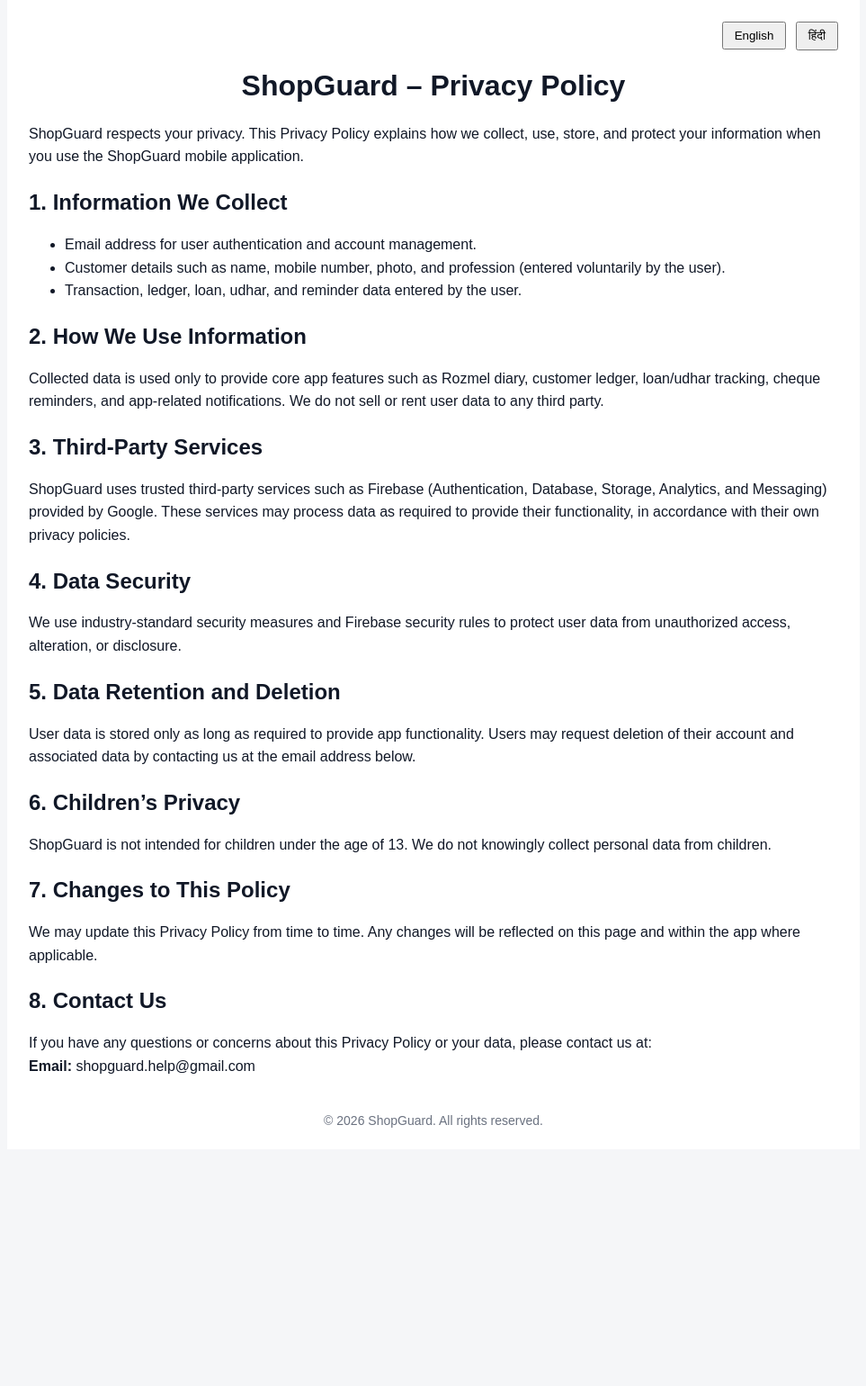
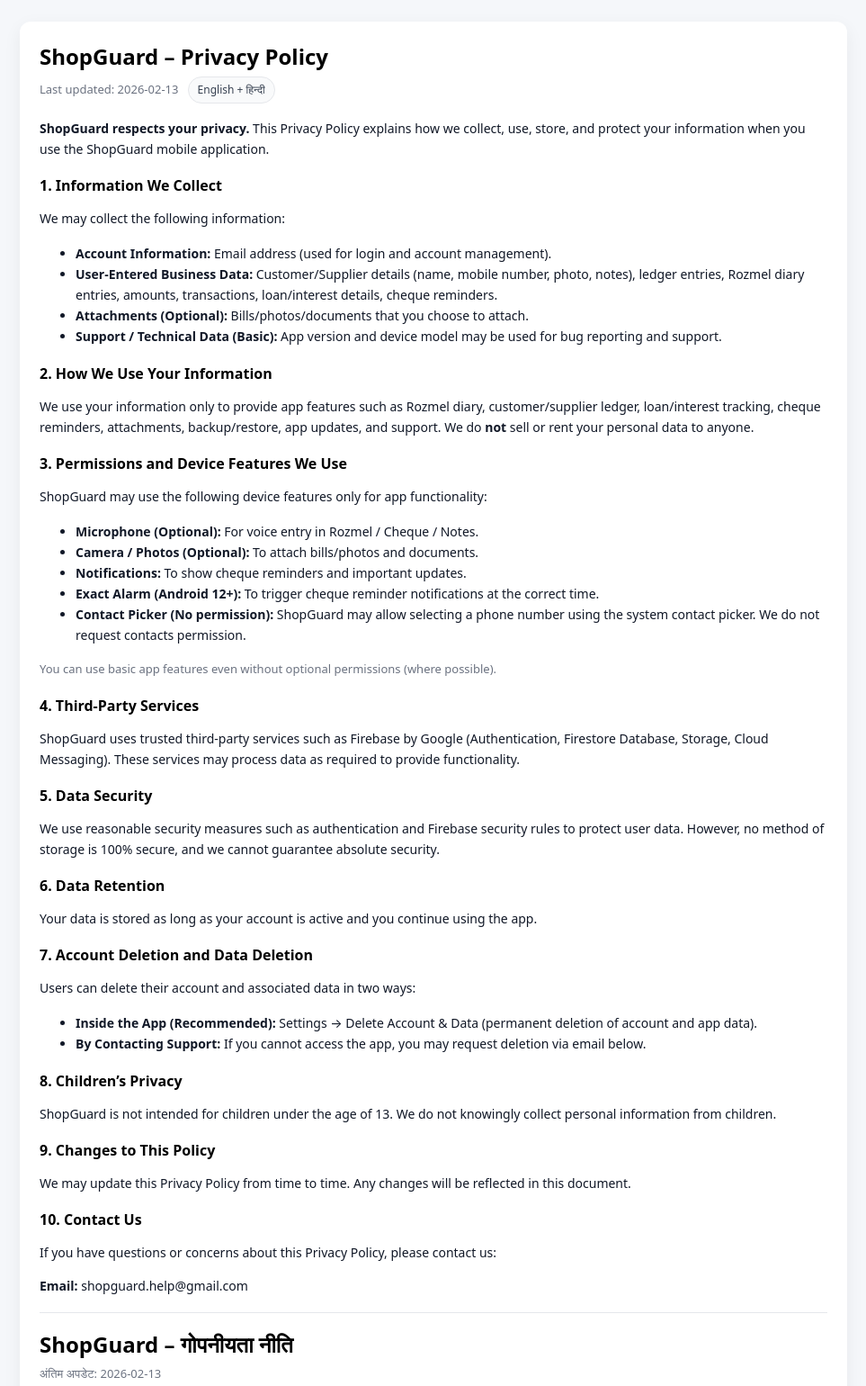
Before and after one commit to ashoklohar97-svg/shopguard-privacy, a plain HTML site: page index.html in a window 1280 px wide. Shown: the top 1540 px of the page at 90% size, without its empty margins (158-1121 px from the left). Before the commit the page ends 1277 px from the top, so only its background shows below. Drawn offline with Linux system fonts and the light colour scheme.

Commit message:
Update index.html

```diff
--- a/index.html
+++ b/index.html
@@ -1,219 +1,134 @@
 <!DOCTYPE html>
 <html lang="en">
 <head>
-    <meta charset="UTF-8">
-    <title>ShopGuard – Privacy Policy</title>
-    <meta name="viewport" content="width=device-width, initial-scale=1.0">
+  <meta charset="utf-8"/>
+  <meta name="viewport" content="width=device-width, initial-scale=1"/>
+  <title>ShopGuard - Privacy Policy</title>
+  <style>
+    body{font-family:system-ui,-apple-system,Segoe UI,Roboto,Arial; background:#f5f7fa; margin:0; padding:0;}
+    .wrap{max-width:920px; margin:0 auto; padding:24px;}
+    .card{background:#fff; border-radius:12px; padding:22px; box-shadow:0 6px 20px rgba(0,0,0,0.06);}
+    h1{margin:0 0 6px; font-size:24px;}
+    .muted{color:#6b7280; font-size:13px; margin:0 0 16px;}
+    h2{margin:18px 0 8px; font-size:16px;}
+    p,li{color:#111827; line-height:1.65; font-size:14px;}
+    hr{border:none; border-top:1px solid #e5e7eb; margin:18px 0;}
+    .tag{display:inline-block; padding:4px 10px; border:1px solid #e5e7eb; border-radius:999px; font-size:12px; color:#374151; background:#f9fafb;}
+  </style>
+</head>
+<body>
+  <div class="wrap">
+    <div class="card">
+      <h1>ShopGuard – Privacy Policy</h1>
+      <p class="muted">Last updated: 2026-02-13 &nbsp; <span class="tag">English + हिन्दी</span></p>
 
-    <style>
-        body {
-            font-family: Arial, Helvetica, sans-serif;
-            background: #f5f6f8;
-            margin: 0;
-            padding: 0;
-            color: #111827;
-        }
-        .container {
-            max-width: 900px;
-            margin: auto;
-            background: #ffffff;
-            padding: 24px;
-        }
-        h1 {
-            text-align: center;
-        }
-        h2 {
-            margin-top: 24px;
-        }
-        p, li {
-            line-height: 1.6;
-        }
-        .lang-switch {
-            text-align: right;
-            margin-bottom: 16px;
-        }
-        .lang-switch button {
-            padding: 6px 12px;
-            margin-left: 6px;
-            cursor: pointer;
-        }
-        .hi {
-            display: none;
-        }
-        footer {
-            margin-top: 40px;
-            font-size: 14px;
-            color: #6b7280;
-            text-align: center;
-        }
-    </style>
-
-    <script>
-        function switchLang(lang) {
-            document.getElementById("en").style.display = lang === "en" ? "block" : "none";
-            document.getElementById("hi").style.display = lang === "hi" ? "block" : "none";
-        }
-    </script>
-</head>
-
-<body>
-
-<div class="container">
-
-    <div class="lang-switch">
-        <button onclick="switchLang('en')">English</button>
-        <button onclick="switchLang('hi')">हिंदी</button>
-    </div>
-
-    <!-- ================= ENGLISH ================= -->
-    <div id="en">
-        <h1>ShopGuard – Privacy Policy</h1>
-
-        <p>
-            ShopGuard respects your privacy. This Privacy Policy explains how we collect,
-            use, store, and protect your information when you use the ShopGuard mobile application.
-        </p>
+      <p><b>ShopGuard respects your privacy.</b> This Privacy Policy explains how we collect, use, store, and protect your information when you use the ShopGuard mobile application.</p>
 
       <h2>1. Information We Collect</h2>
+      <p>We may collect the following information:</p>
       <ul>
-            <li>Email address for user authentication and account management.</li>
-            <li>
-                Customer details such as name, mobile number, photo, and profession
-                (entered voluntarily by the user).
-            </li>
-            <li>
-                Transaction, ledger, loan, udhar, and reminder data entered by the user.
-            </li>
+        <li><b>Account Information:</b> Email address (used for login and account management).</li>
+        <li><b>User-Entered Business Data:</b> Customer/Supplier details (name, mobile number, photo, notes), ledger entries, Rozmel diary entries, amounts, transactions, loan/interest details, cheque reminders.</li>
+        <li><b>Attachments (Optional):</b> Bills/photos/documents that you choose to attach.</li>
+        <li><b>Support / Technical Data (Basic):</b> App version and device model may be used for bug reporting and support.</li>
       </ul>
 
-        <h2>2. How We Use Information</h2>
-        <p>
-            Collected data is used only to provide core app features such as Rozmel diary,
-            customer ledger, loan/udhar tracking, cheque reminders, and app-related notifications.
-            We do not sell or rent user data to any third party.
-        </p>
+      <h2>2. How We Use Your Information</h2>
+      <p>We use your information only to provide app features such as Rozmel diary, customer/supplier ledger, loan/interest tracking, cheque reminders, attachments, backup/restore, app updates, and support. We do <b>not</b> sell or rent your personal data to anyone.</p>
 
-        <h2>3. Third-Party Services</h2>
-        <p>
-            ShopGuard uses trusted third-party services such as Firebase
-            (Authentication, Database, Storage, Analytics, and Messaging) provided by Google.
-            These services may process data as required to provide their functionality,
-            in accordance with their own privacy policies.
-        </p>
+      <h2>3. Permissions and Device Features We Use</h2>
+      <p>ShopGuard may use the following device features only for app functionality:</p>
+      <ul>
+        <li><b>Microphone (Optional):</b> For voice entry in Rozmel / Cheque / Notes.</li>
+        <li><b>Camera / Photos (Optional):</b> To attach bills/photos and documents.</li>
+        <li><b>Notifications:</b> To show cheque reminders and important updates.</li>
+        <li><b>Exact Alarm (Android 12+):</b> To trigger cheque reminder notifications at the correct time.</li>
+        <li><b>Contact Picker (No permission):</b> ShopGuard may allow selecting a phone number using the system contact picker. We do not request contacts permission.</li>
+      </ul>
+      <p class="muted">You can use basic app features even without optional permissions (where possible).</p>
 
-        <h2>4. Data Security</h2>
-        <p>
-            We use industry-standard security measures and Firebase security rules
-            to protect user data from unauthorized access, alteration, or disclosure.
-        </p>
+      <h2>4. Third-Party Services</h2>
+      <p>ShopGuard uses trusted third-party services such as Firebase by Google (Authentication, Firestore Database, Storage, Cloud Messaging). These services may process data as required to provide functionality.</p>
 
-        <h2>5. Data Retention and Deletion</h2>
-        <p>
-            User data is stored only as long as required to provide app functionality.
-            Users may request deletion of their account and associated data by contacting us
-            at the email address below.
-        </p>
+      <h2>5. Data Security</h2>
+      <p>We use reasonable security measures such as authentication and Firebase security rules to protect user data. However, no method of storage is 100% secure, and we cannot guarantee absolute security.</p>
 
-        <h2>6. Children’s Privacy</h2>
-        <p>
-            ShopGuard is not intended for children under the age of 13.
-            We do not knowingly collect personal data from children.
-        </p>
+      <h2>6. Data Retention</h2>
+      <p>Your data is stored as long as your account is active and you continue using the app.</p>
 
-        <h2>7. Changes to This Policy</h2>
-        <p>
-            We may update this Privacy Policy from time to time.
-            Any changes will be reflected on this page and within the app where applicable.
-        </p>
-
-        <h2>8. Contact Us</h2>
-        <p>
-            If you have any questions or concerns about this Privacy Policy or your data,
-            please contact us at:<br>
-            <b>Email:</b> shopguard.help@gmail.com
-        </p>
-    </div>
-
-    <!-- ================= HINDI ================= -->
-    <div id="hi">
-        <h1>ShopGuard – गोपनीयता नीति</h1>
-
-        <p>
-            ShopGuard आपकी गोपनीयता का सम्मान करता है। यह गोपनीयता नीति बताती है कि
-            ShopGuard मोबाइल एप्लिकेशन का उपयोग करते समय हम आपकी जानकारी कैसे एकत्र,
-            उपयोग, संग्रह और सुरक्षित करते हैं।
-        </p>
-
-        <h2>1. हम कौन-सी जानकारी एकत्र करते हैं</h2>
+      <h2>7. Account Deletion and Data Deletion</h2>
+      <p>Users can delete their account and associated data in two ways:</p>
       <ul>
-            <li>यूज़र प्रमाणीकरण और अकाउंट प्रबंधन के लिए ईमेल पता।</li>
-            <li>
-                ग्राहक विवरण जैसे नाम, मोबाइल नंबर, फोटो और पेशा
-                (जो यूज़र स्वयं दर्ज करता है)।
-            </li>
-            <li>
-                लेन-देन, रोज़मेल डायरी, उधार/लोन और रिमाइंडर से जुड़ा डेटा,
-                जो यूज़र द्वारा दर्ज किया जाता है।
-            </li>
+        <li><b>Inside the App (Recommended):</b> Settings → Delete Account &amp; Data (permanent deletion of account and app data).</li>
+        <li><b>By Contacting Support:</b> If you cannot access the app, you may request deletion via email below.</li>
       </ul>
 
-        <h2>2. हम जानकारी का उपयोग कैसे करते हैं</h2>
-        <p>
-            एकत्र की गई जानकारी का उपयोग केवल ऐप की मुख्य सुविधाएँ प्रदान करने के लिए किया जाता है,
-            जैसे रोज़मेल डायरी, ग्राहक खाता, उधार/लोन ट्रैकिंग, चेक रिमाइंडर और ऐप नोटिफिकेशन।
-            हम यूज़र डेटा को किसी तीसरे पक्ष को बेचते या किराए पर नहीं देते।
-        </p>
+      <h2>8. Children’s Privacy</h2>
+      <p>ShopGuard is not intended for children under the age of 13. We do not knowingly collect personal information from children.</p>
 
-        <h2>3. थर्ड-पार्टी सेवाएँ</h2>
-        <p>
-            ShopGuard Google द्वारा प्रदान की गई Firebase सेवाओं
-            (Authentication, Database, Storage, Analytics और Messaging) का उपयोग करता है।
-            ये सेवाएँ अपनी-अपनी गोपनीयता नीतियों के अनुसार डेटा प्रोसेस कर सकती हैं।
-        </p>
+      <h2>9. Changes to This Policy</h2>
+      <p>We may update this Privacy Policy from time to time. Any changes will be reflected in this document.</p>
 
-        <h2>4. डेटा सुरक्षा</h2>
-        <p>
-            हम यूज़र डेटा को अनधिकृत एक्सेस, बदलाव या लीक से बचाने के लिए
-            इंडस्ट्री-स्टैंडर्ड सुरक्षा उपाय और Firebase सुरक्षा नियमों का उपयोग करते हैं।
-        </p>
+      <h2>10. Contact Us</h2>
+      <p>If you have questions or concerns about this Privacy Policy, please contact us:</p>
+      <p><b>Email:</b> shopguard.help@gmail.com</p>
 
-        <h2>5. डेटा संग्रहण और हटाना</h2>
-        <p>
-            यूज़र डेटा केवल उतनी अवधि तक संग्रहीत किया जाता है,
-            जितनी ऐप की सुविधाएँ प्रदान करने के लिए आवश्यक हो।
-            यूज़र अपने अकाउंट और संबंधित डेटा को हटाने का अनुरोध
-            नीचे दिए गए ईमेल पर संपर्क करके कर सकते हैं।
-        </p>
+      <hr/>
 
-        <h2>6. बच्चों की गोपनीयता</h2>
-        <p>
-            ShopGuard 13 वर्ष से कम उम्र के बच्चों के लिए नहीं है।
-            हम जानबूझकर बच्चों की व्यक्तिगत जानकारी एकत्र नहीं करते।
-        </p>
+      <h1>ShopGuard – गोपनीयता नीति</h1>
+      <p class="muted">अंतिम अपडेट: 2026-02-13</p>
 
-        <h2>7. इस नीति में बदलाव</h2>
-        <p>
-            हम समय-समय पर इस गोपनीयता नीति को अपडेट कर सकते हैं।
-            किसी भी बदलाव को इसी पेज पर और आवश्यकता होने पर ऐप में दिखाया जाएगा।
-        </p>
+      <p><b>ShopGuard आपकी गोपनीयता का सम्मान करता है।</b> यह गोपनीयता नीति बताती है कि ShopGuard मोबाइल ऐप का उपयोग करते समय हम आपकी जानकारी कैसे एकत्र, उपयोग, संग्रह और सुरक्षित करते हैं।</p>
 
-        <h2>8. संपर्क करें</h2>
-        <p>
-            यदि आपको इस गोपनीयता नीति या अपने डेटा से संबंधित कोई प्रश्न या समस्या हो,
-            तो कृपया हमसे संपर्क करें:<br>
-            <b>ईमेल:</b> shopguard.help@gmail.com
-        </p>
+      <h2>1. हम कौन-सी जानकारी लेते हैं</h2>
+      <p>हम निम्न जानकारी ले सकते हैं:</p>
+      <ul>
+        <li><b>खाता (Account) जानकारी:</b> ईमेल पता (Login और account management के लिए)।</li>
+        <li><b>उपयोगकर्ता द्वारा डाला गया Business डेटा:</b> Customer/Supplier की जानकारी (नाम, मोबाइल नंबर, फोटो, नोट्स), ledger entries, Rozmel diary entries, amount और transactions, loan/interest की जानकारी, cheque reminder की जानकारी।</li>
+        <li><b>Attachments (Optional):</b> Bills/Photos/Documents जो आप अपनी इच्छा से attach करते हैं।</li>
+        <li><b>Support / Technical जानकारी (Basic):</b> Bug report और support के लिए app version और device model का उपयोग हो सकता है।</li>
+      </ul>
+
+      <h2>2. हम आपकी जानकारी का उपयोग कैसे करते हैं</h2>
+      <p>हम आपकी जानकारी का उपयोग केवल app की सुविधाएँ देने के लिए करते हैं जैसे Rozmel diary, customer/supplier ledger (उधार खाते), loan/interest tracking, cheque reminders, attachments, backup/restore, app updates और support। हम आपका डेटा <b>किसी को बेचते या किराये पर नहीं देते</b>।</p>
+
+      <h2>3. Permissions और Device Features का उपयोग</h2>
+      <p>ShopGuard निम्न device features केवल app के काम के लिए उपयोग कर सकता है:</p>
+      <ul>
+        <li><b>Microphone (Optional):</b> Rozmel / Cheque / Notes में voice entry के लिए।</li>
+        <li><b>Camera / Photos (Optional):</b> Bills/Photos/Documents attach करने के लिए।</li>
+        <li><b>Notifications:</b> Cheque reminders और important updates दिखाने के लिए।</li>
+        <li><b>Exact Alarm (Android 12+):</b> Cheque reminder को सही समय पर चलाने के लिए।</li>
+        <li><b>Contact Picker (बिना permission):</b> ShopGuard system contact picker से नंबर select करने की सुविधा दे सकता है। इसके लिए हम Contacts permission नहीं मांगते।</li>
+      </ul>
+      <p class="muted">जहाँ संभव हो, आप optional permissions दिए बिना भी basic app use कर सकते हैं।</p>
+
+      <h2>4. Third-Party Services</h2>
+      <p>ShopGuard, Google के Firebase services का उपयोग करता है (Authentication, Firestore Database, Storage, Cloud Messaging)। ये services app चलाने के लिए आवश्यक data process कर सकते हैं।</p>
+
+      <h2>5. डेटा सुरक्षा</h2>
+      <p>हम authentication और Firebase security rules जैसी सुरक्षा तकनीकें उपयोग करते हैं ताकि आपका डेटा unauthorized access से सुरक्षित रहे। फिर भी, कोई भी system 100% secure नहीं होता, इसलिए हम absolute security की guarantee नहीं दे सकते।</p>
+
+      <h2>6. डेटा कितने समय तक रखा जाता है</h2>
+      <p>जब तक आपका account active है और आप app use कर रहे हैं, तब तक आपका डेटा store रह सकता है।</p>
+
+      <h2>7. Account Deletion और Data Deletion</h2>
+      <p>यूज़र अपना account और data दो तरीकों से delete कर सकते हैं:</p>
+      <ul>
+        <li><b>App के अंदर से (Recommended):</b> Settings → Delete Account &amp; Data (यह action permanent है)।</li>
+        <li><b>Support Email से Request करके:</b> अगर आप app access नहीं कर पा रहे हैं, तो आप नीचे दिए email पर deletion request कर सकते हैं।</li>
+      </ul>
+
+      <h2>8. बच्चों की गोपनीयता</h2>
+      <p>ShopGuard 13 वर्ष से कम उम्र के बच्चों के लिए नहीं है। हम जानबूझकर बच्चों से personal data collect नहीं करते।</p>
+
+      <h2>9. Policy में बदलाव</h2>
+      <p>हम समय-समय पर इस policy को update कर सकते हैं। बदलाव इसी document में दिखेगा।</p>
+
+      <h2>10. संपर्क करें</h2>
+      <p>यदि आपको इस policy से संबंधित कोई प्रश्न हो तो आप हमसे संपर्क कर सकते हैं:</p>
+      <p><b>Email:</b> shopguard.help@gmail.com</p>
     </div>
-
-    <footer>
-        © 2026 ShopGuard. All rights reserved.
-    </footer>
-
   </div>
-
-<script>
-    switchLang('en');
-</script>
-
 </body>
 </html>
```
Lines whose indentation alone changed are shown as unchanged.
